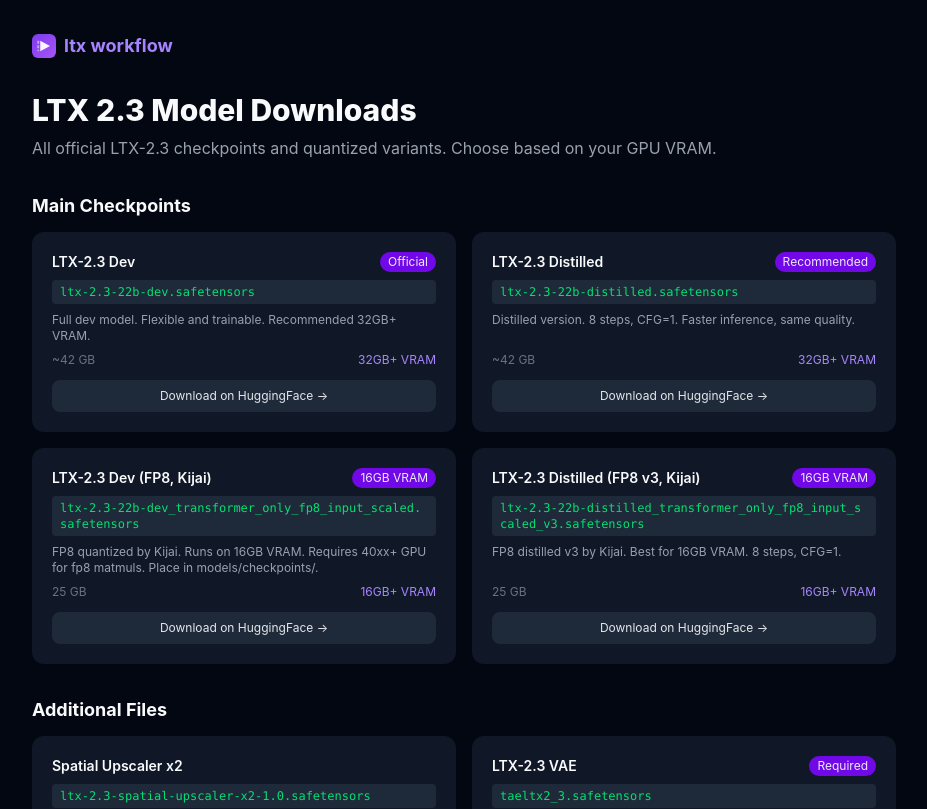
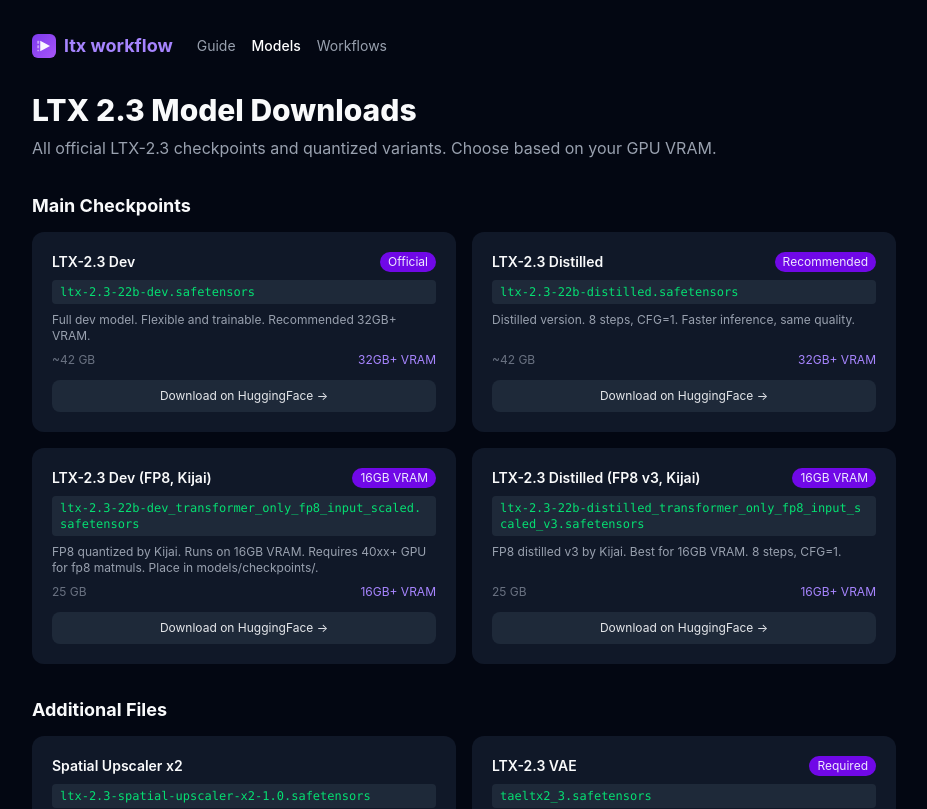
Before and after one commit to sunzhenyu/ltxworkflow, a Next.js app: page /models in a window 1280 px wide. Shown: the top 809 px of the page, without its empty margins (176-1103 px from the left). Built offline with nearby package versions, Linux system fonts and the light colour scheme.

Commit message:
feat: add shared Nav component across all pages

```diff
--- a/app/dashboard/page.tsx
+++ b/app/dashboard/page.tsx
@@ -4,7 +4,7 @@
 import SavedWorkflows from "@/components/dashboard/SavedWorkflows";
 import AdvancedWorkflowBuilder from "@/components/dashboard/AdvancedWorkflowBuilder";
 import UserMenu from "@/components/UserMenu";
-import Logo from "@/components/Logo";
+import Nav from "@/components/Nav";
 
 export default async function DashboardPage() {
   const session = await auth();
@@ -12,14 +12,7 @@
 
   return (
     <main className="max-w-6xl mx-auto px-4 py-8 space-y-8">
-      <header className="flex items-center justify-between">
-        <div className="flex items-center gap-4">
-          <Link href="/" className="text-violet-400 font-bold text-lg flex items-center gap-2"><Logo size={24} />ltx workflow</Link>
-          <span className="text-gray-600">/</span>
-          <span className="text-gray-300 text-sm">Dashboard</span>
-        </div>
-        <UserMenu email={session.user?.email!} name={session.user?.name} />
-      </header>
+      <Nav rightSlot={<UserMenu email={session.user?.email!} name={session.user?.name} />} />
 
       <section className="grid grid-cols-1 md:grid-cols-3 gap-4">
         <div className="bg-gray-900 rounded-xl p-5">
--- a/app/guide/page.tsx
+++ b/app/guide/page.tsx
@@ -1,6 +1,6 @@
 import type { Metadata } from "next";
 import Link from "next/link";
-import Logo from "@/components/Logo";
+import Nav from "@/components/Nav";
 
 export const metadata: Metadata = {
   title: "LTX 2.3 ComfyUI Setup Guide — Install & Run LTX-2.3",
@@ -51,11 +51,7 @@
 export default function GuidePage() {
   return (
     <main className="max-w-3xl mx-auto px-4 py-8 space-y-8">
-      <header className="flex items-center justify-between">
-        <Link href="/" className="text-violet-400 font-bold text-lg flex items-center gap-2">
-          <Logo size={24} />ltx workflow
-        </Link>
-      </header>
+      <Nav />
 
       <section className="space-y-2">
         <h1 className="text-3xl font-extrabold">LTX 2.3 ComfyUI Setup Guide</h1>
--- a/app/models/page.tsx
+++ b/app/models/page.tsx
@@ -1,6 +1,6 @@
 import type { Metadata } from "next";
 import Link from "next/link";
-import Logo from "@/components/Logo";
+import Nav from "@/components/Nav";
 import { MODELS } from "@/lib/models";
 
 export const metadata: Metadata = {
@@ -15,11 +15,7 @@
 
   return (
     <main className="max-w-4xl mx-auto px-4 py-8 space-y-8">
-      <header className="flex items-center justify-between">
-        <Link href="/" className="text-violet-400 font-bold text-lg flex items-center gap-2">
-          <Logo size={24} />ltx workflow
-        </Link>
-      </header>
+      <Nav />
 
       <section className="space-y-2">
         <h1 className="text-3xl font-extrabold">LTX 2.3 Model Downloads</h1>
--- a/app/page.tsx
+++ b/app/page.tsx
@@ -1,4 +1,5 @@
 import Logo from "@/components/Logo";
+import Nav from "@/components/Nav";
 import { auth } from "@/auth";
 import Link from "next/link";
 import ModelCards from "@/components/ModelCards";
@@ -12,17 +13,8 @@
 
   return (
     <main className="max-w-6xl mx-auto px-4 py-8 space-y-12">
-      <header className="flex items-center justify-between">
-        <span className="text-violet-400 font-bold text-lg flex items-center gap-2">
-          <Logo size={28} />
-          ltx workflow
-        </span>
-        <nav className="hidden md:flex items-center gap-4 text-sm text-gray-400">
-          <Link href="/guide" className="hover:text-gray-200 transition-colors">Guide</Link>
-          <Link href="/models" className="hover:text-gray-200 transition-colors">Models</Link>
-          <Link href="/workflows" className="hover:text-gray-200 transition-colors">Workflows</Link>
-        </nav>
-        {session?.user ? (
+      <Nav rightSlot={
+        session?.user ? (
           <UserMenu email={session.user.email!} name={session.user.name} />
         ) : (
           <Link href="/sign-in">
@@ -30,8 +22,8 @@
               Sign In
             </button>
           </Link>
-        )}
-      </header>
+        )
+      } />
 
       <section className="text-center space-y-4">
         <h1 className="text-4xl md:text-5xl font-extrabold tracking-tight">
--- a/app/profile/page.tsx
+++ b/app/profile/page.tsx
@@ -1,4 +1,5 @@
 import Logo from "@/components/Logo";
+import Nav from "@/components/Nav";
 import { auth } from "@/auth";
 import { redirect } from "next/navigation";
 import Link from "next/link";
@@ -10,10 +11,7 @@
 
   return (
     <main className="max-w-2xl mx-auto px-4 py-8 space-y-8">
-      <header className="flex items-center justify-between">
-        <Link href="/" className="text-violet-400 font-bold text-lg flex items-center gap-2"><Logo size={24} />ltx workflow</Link>
-        <UserMenu email={session.user?.email!} name={session.user?.name} />
-      </header>
+      <Nav rightSlot={<UserMenu email={session.user?.email!} name={session.user?.name} />} />
 
       <section className="bg-gray-900 rounded-xl p-6 space-y-6">
         <h1 className="text-xl font-bold">Profile</h1>
--- a/app/workflows/page.tsx
+++ b/app/workflows/page.tsx
@@ -1,6 +1,6 @@
 import type { Metadata } from "next";
 import Link from "next/link";
-import Logo from "@/components/Logo";
+import Nav from "@/components/Nav";
 
 export const metadata: Metadata = {
   title: "LTX 2.3 ComfyUI Workflow Templates — T2V, I2V, Distilled",
@@ -38,11 +38,7 @@
 export default function WorkflowsPage() {
   return (
     <main className="max-w-4xl mx-auto px-4 py-8 space-y-8">
-      <header className="flex items-center justify-between">
-        <Link href="/" className="text-violet-400 font-bold text-lg flex items-center gap-2">
-          <Logo size={24} />ltx workflow
-        </Link>
-      </header>
+      <Nav />
 
       <section className="space-y-2">
         <h1 className="text-3xl font-extrabold">LTX 2.3 ComfyUI Workflow Templates</h1>
--- /dev/null
+++ b/components/Nav.tsx
@@ -0,0 +1,32 @@
+"use client";
+import Link from "next/link";
+import { usePathname } from "next/navigation";
+import Logo from "@/components/Logo";
+
+const links = [
+  { href: "/guide", label: "Guide" },
+  { href: "/models", label: "Models" },
+  { href: "/workflows", label: "Workflows" },
+];
+
+export default function Nav({ rightSlot }: { rightSlot?: React.ReactNode }) {
+  const pathname = usePathname();
+  return (
+    <header className="flex items-center justify-between">
+      <div className="flex items-center gap-6">
+        <Link href="/" className="text-violet-400 font-bold text-lg flex items-center gap-2">
+          <Logo size={24} />ltx workflow
+        </Link>
+        <nav className="hidden md:flex items-center gap-4 text-sm">
+          {links.map((l) => (
+            <Link key={l.href} href={l.href}
+              className={pathname === l.href ? "text-white font-medium" : "text-gray-400 hover:text-gray-200 transition-colors"}>
+              {l.label}
+            </Link>
+          ))}
+        </nav>
+      </div>
+      {rightSlot}
+    </header>
+  );
+}
```
Also changed, not shown: .claude/settings.local.json.
